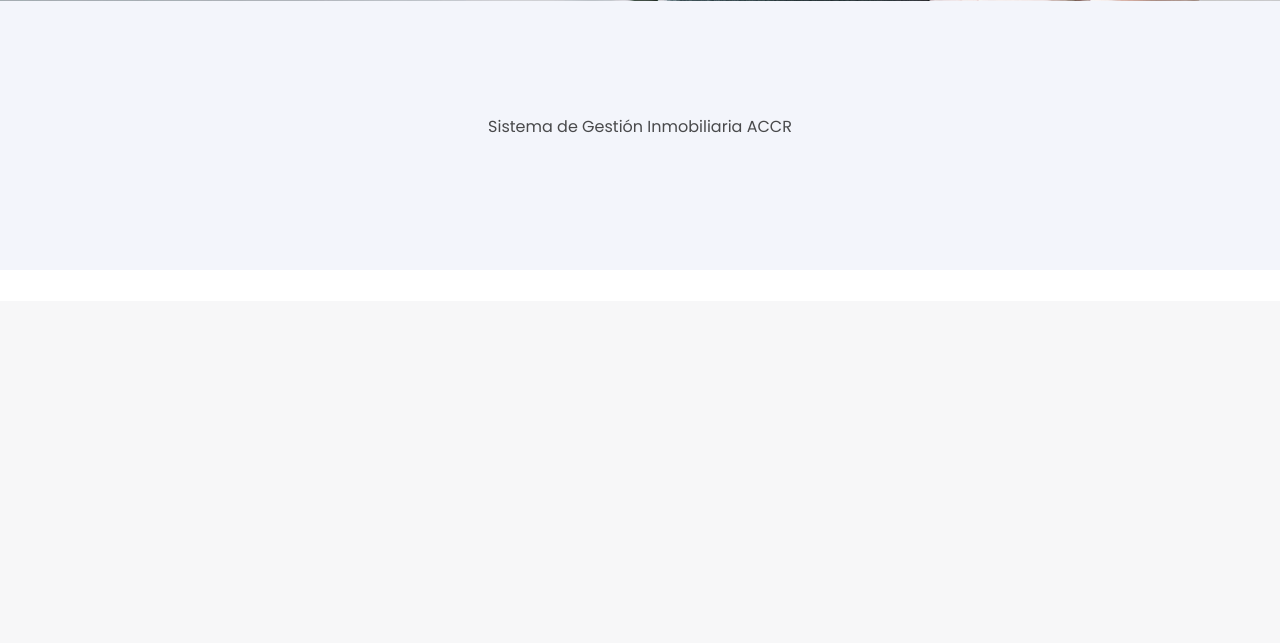
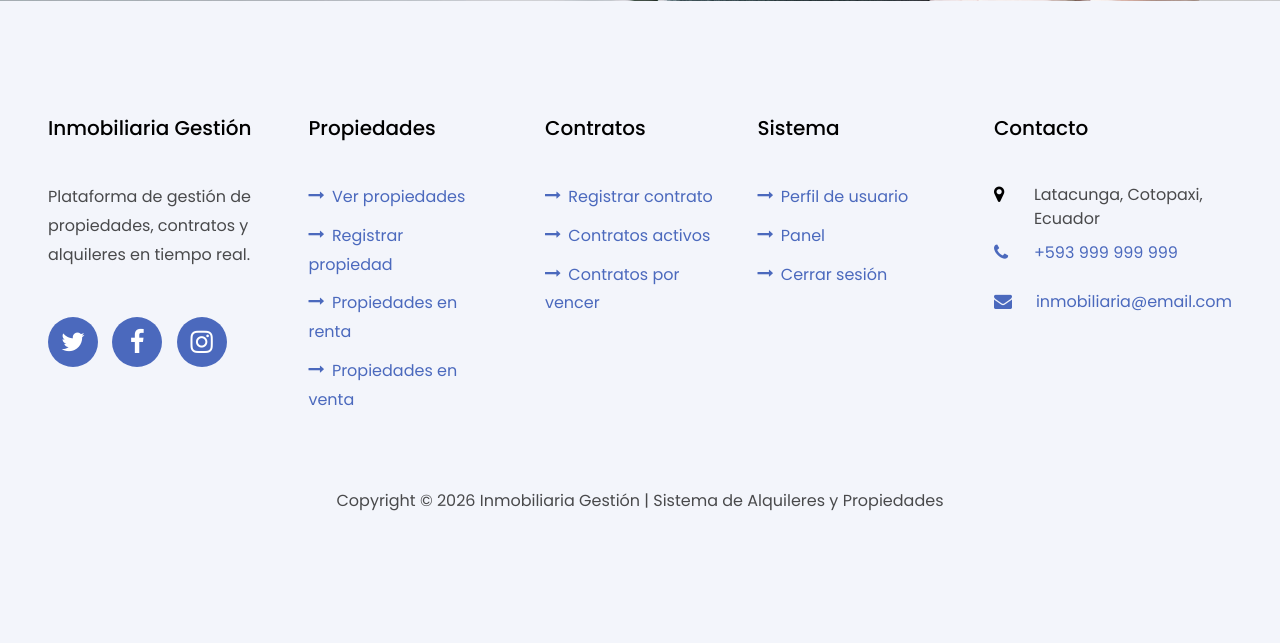
Before and after one commit to AaronChicaiza/inmobiliaria, a Django app: template inmobiliaria/templates/inicio.html in a window 1280 px wide. Shown: the part 499-1142 px from the top of the page. Before the commit the page ends 632 px from the top, so only its background shows below. Run offline with Django 5.2, Linux system fonts and the light colour scheme; the template is opened without the code that fills it, so the values that code supplies are empty; some libraries are stand-ins or nearby versions; some web fonts are replaced.

Commit message:
Copiando el footer a la plantilla principal

```diff
--- a/inmobiliaria/templates/plantillaPrincipal.html
+++ b/inmobiliaria/templates/plantillaPrincipal.html
@@ -91,17 +91,103 @@
         {% block contenido %}
         {% endblock %}
     </main>
+<footer class="ftco-footer ftco-section">
+  <div class="container-fluid px-md-5">
+    <div class="row mb-5">
 
-    <!-- Footer -->
-    <footer class="ftco-footer ftco-section">
-        <div class="container">
-            <div class="row">
-                <div class="col-md-12 text-center">
-                    <p>Sistema de Gestión Inmobiliaria ACCR</p>
-                </div>
-            </div>
+      <!-- LOGO / DESCRIPCIÓN -->
+      <div class="col-md">
+        <div class="ftco-footer-widget mb-4">
+          <h2 class="ftco-heading-2">Inmobiliaria Gestión</h2>
+          <p>Plataforma de gestión de propiedades, contratos y alquileres en tiempo real.</p>
+
+          <ul class="ftco-footer-social list-unstyled mt-5">
+            <li class="ftco-animate"><a href="#"><span class="icon-twitter"></span></a></li>
+            <li class="ftco-animate"><a href="#"><span class="icon-facebook"></span></a></li>
+            <li class="ftco-animate"><a href="#"><span class="icon-instagram"></span></a></li>
+          </ul>
         </div>
-    </footer>
+      </div>
+
+      <!-- PROPIEDADES -->
+      <div class="col-md">
+        <div class="ftco-footer-widget mb-4 ml-md-4">
+          <h2 class="ftco-heading-2">Propiedades</h2>
+          <ul class="list-unstyled">
+            <li><a href="#"><span class="icon-long-arrow-right mr-2"></span>Ver propiedades</a></li>
+            <li><a href="#"><span class="icon-long-arrow-right mr-2"></span>Registrar propiedad</a></li>
+            <li><a href="#"><span class="icon-long-arrow-right mr-2"></span>Propiedades en renta</a></li>
+            <li><a href="#"><span class="icon-long-arrow-right mr-2"></span>Propiedades en venta</a></li>
+          </ul>
+        </div>
+      </div>
+
+      <!-- CONTRATOS -->
+      <div class="col-md">
+        <div class="ftco-footer-widget mb-4 ml-md-4">
+          <h2 class="ftco-heading-2">Contratos</h2>
+          <ul class="list-unstyled">
+            <li><a href="#"><span class="icon-long-arrow-right mr-2"></span>Registrar contrato</a></li>
+            <li><a href="#"><span class="icon-long-arrow-right mr-2"></span>Contratos activos</a></li>
+            <li><a href="#"><span class="icon-long-arrow-right mr-2"></span>Contratos por vencer</a></li>
+          </ul>
+        </div>
+      </div>
+
+      <!-- USUARIOS / ROLES -->
+      <div class="col-md">
+        <div class="ftco-footer-widget mb-4">
+          <h2 class="ftco-heading-2">Sistema</h2>
+          <ul class="list-unstyled">
+            <li><a href="#"><span class="icon-long-arrow-right mr-2"></span>Perfil de usuario</a></li>
+            <li><a href="#"><span class="icon-long-arrow-right mr-2"></span>Panel {% if rol %}{{ rol }}{% endif %}</a></li>
+            <li><a href="/logout/"><span class="icon-long-arrow-right mr-2"></span>Cerrar sesión</a></li>
+          </ul>
+        </div>
+      </div>
+
+      <!-- CONTACTO -->
+      <div class="col-md">
+        <div class="ftco-footer-widget mb-4">
+          <h2 class="ftco-heading-2">Contacto</h2>
+          <div class="block-23 mb-3">
+            <ul>
+              <li>
+                <span class="icon icon-map-marker"></span>
+                <span class="text">Latacunga, Cotopaxi, Ecuador</span>
+              </li>
+              <li>
+                <a href="#">
+                  <span class="icon icon-phone"></span>
+                  <span class="text">+593 999 999 999</span>
+                </a>
+              </li>
+              <li>
+                <a href="#">
+                  <span class="icon icon-envelope pr-4"></span>
+                  <span class="text">inmobiliaria@email.com</span>
+                </a>
+              </li>
+            </ul>
+          </div>
+        </div>
+      </div>
+
+    </div>
+
+    <!-- COPYRIGHT -->
+    <div class="row">
+      <div class="col-md-12 text-center">
+        <p>
+          Copyright &copy;
+          <script>document.write(new Date().getFullYear());</script>
+          Inmobiliaria Gestión | Sistema de Alquileres y Propiedades
+        </p>
+      </div>
+    </div>
+
+  </div>
+</footer>
 
     <!-- Scripts -->
     <script src="{% static 'js/jquery.min.js' %}"></script>
```
Also changed, not shown: base_inmobiliaria.db.
